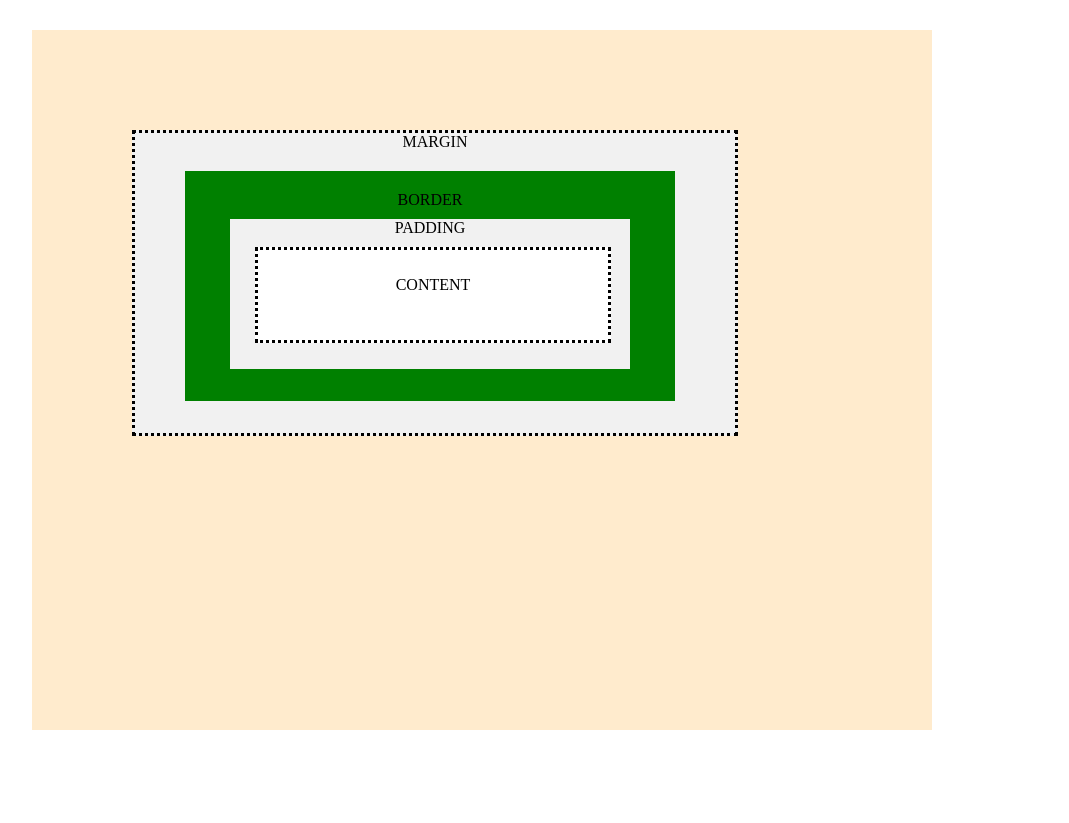
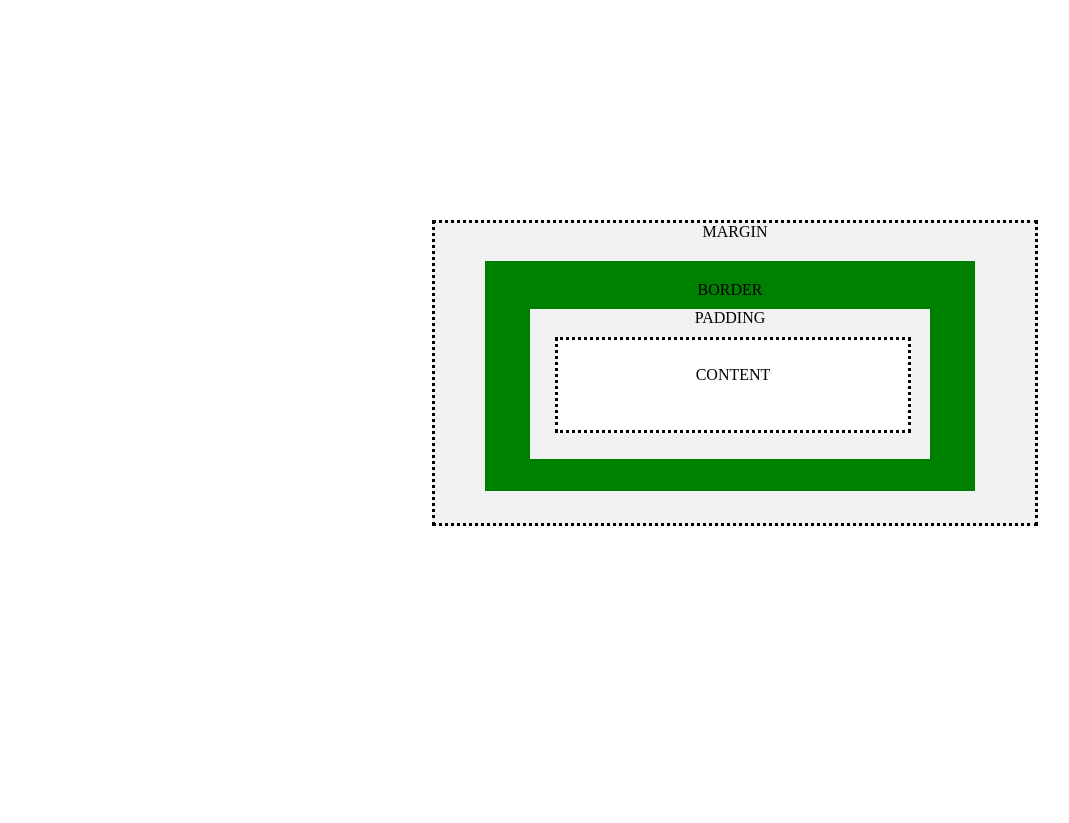
Before and after one commit to BruceWayneAce/css-box-model, a plain HTML site: page index.html in a window 1280 px wide. Shown: the whole page, without its empty margins (6-1075 px from the left). Before the commit the page ends 800 px from the top, so only its background shows below. Drawn offline with Linux system fonts and the light colour scheme.

Commit message:
updated index.html

```diff
--- a/index.html
+++ b/index.html
@@ -6,13 +6,13 @@
     <link rel="stylesheet" href="style.css">
 </head>
 <body>
-
+<div class="container1">
  <div class="container">
 <div class="first"> MARGIN
 <div class="second">BORDER
     <div class="third">PADDING
         <div class="fourth"> <p> CONTENT </p></div>
-
+    </div>
 
 
     </div>
--- a/style.css
+++ b/style.css
@@ -1,10 +1,17 @@
 /* *{
     background-color: antiquewhite;
 } */
+.container1{
 
+    text-align: center;
+    border: 100px;
+    /* background-color: #f1f1f1; */
+    margin-left: 300px;
+    margin-top: 120px;
+}
 .container{
 
-   background-color: blanchedalmond;
+   /* background-color: blanchedalmond; */
    height: 500px;
 width: 700px;
 margin: 30px;
```
